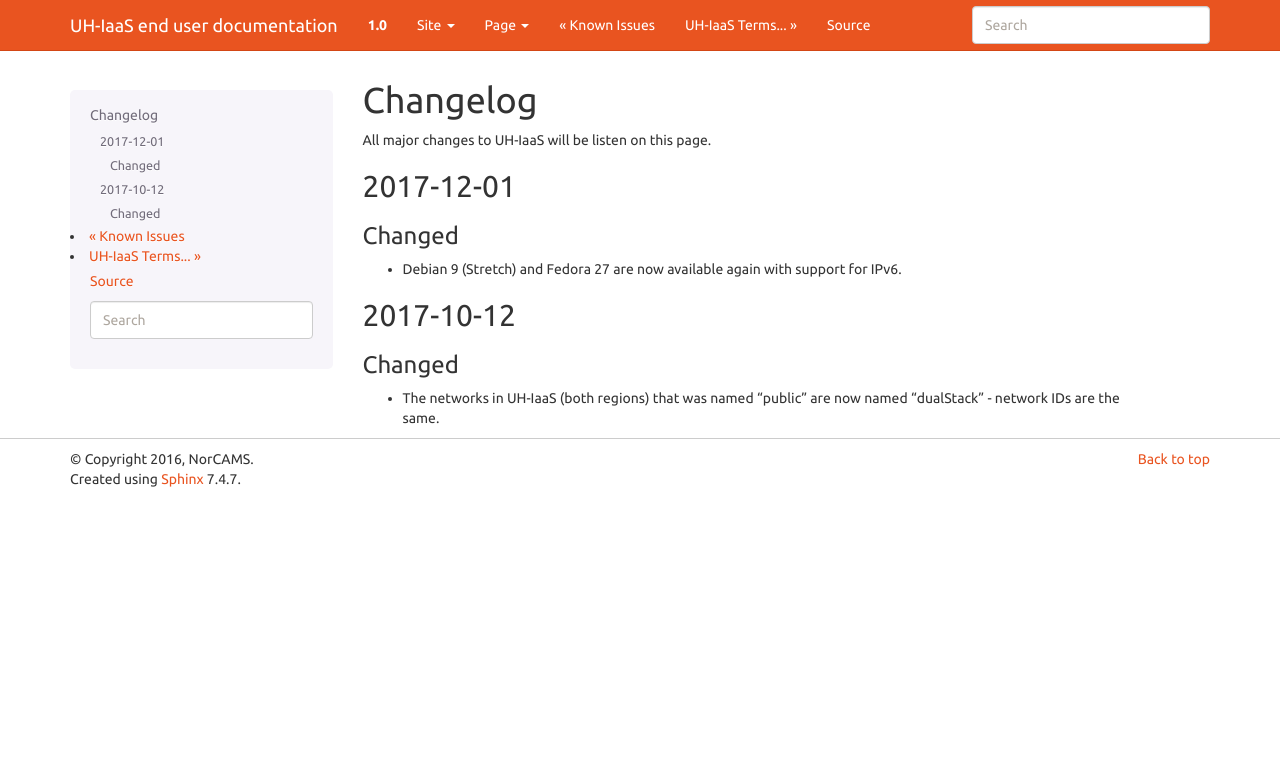
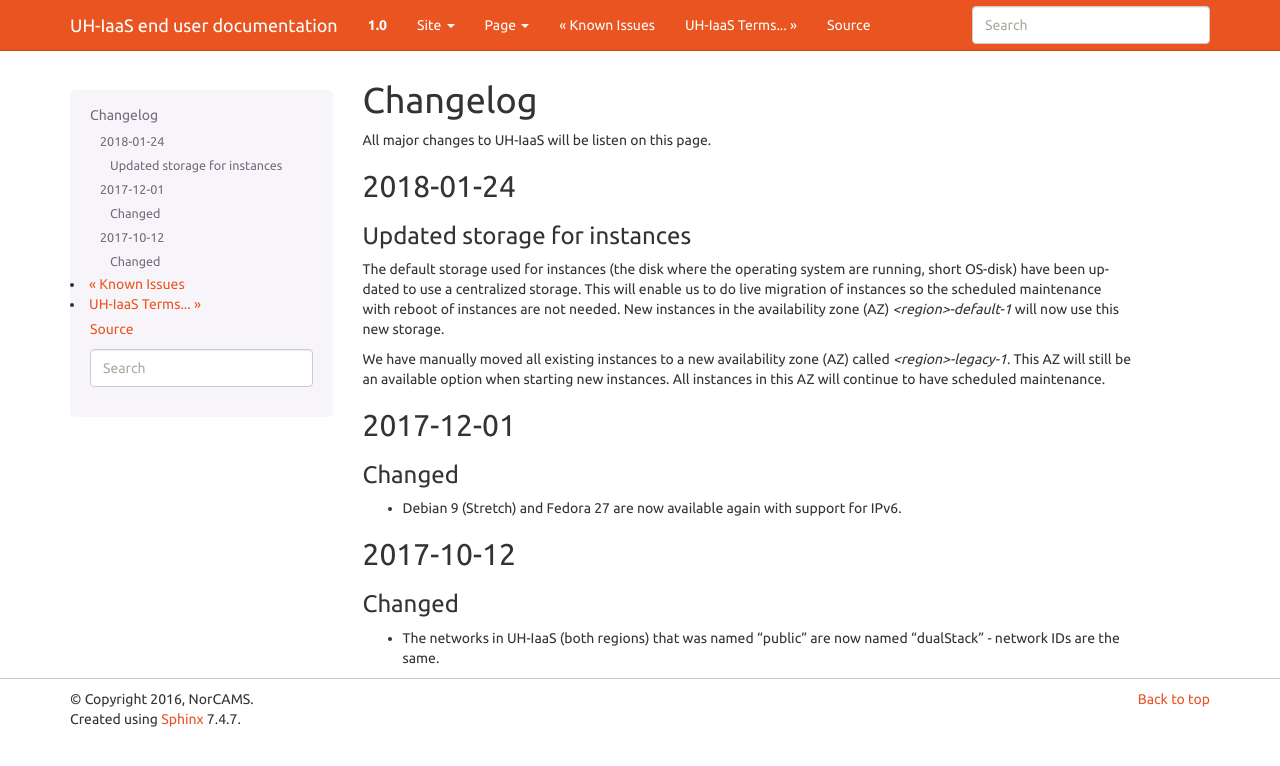
Before and after one commit to norcams/docs-enduser, a Sphinx documentation site: the page built from docs/changelog.rst, in a window 1280 px wide. Shown: the top 766 px of the page. Built offline with Sphinx 7.4.7, drawn with Linux system fonts in a browser that asks for light colours.

Commit message:
Added central storage to changelog

```diff
--- a/docs/changelog.rst
+++ b/docs/changelog.rst
@@ -3,6 +3,23 @@ Changelog
 =========
 
 All major changes to UH-IaaS will be listen on this page.
+
+2018-01-24
+==========
+
+Updated storage for instances
+-----------------------------
+
+The default storage used for instances (the disk where the operating system are
+running, short OS-disk) have been updated to use a centralized storage. This will
+enable us to do live migration of instances so the scheduled maintenance with
+reboot of instances are not needed. New instances in the availability zone (AZ)
+`<region>-default-1` will now use this new storage.
+
+We have manually moved all existing instances to a new availability zone (AZ)
+called `<region>-legacy-1`. This AZ will still be an available option when
+starting new instances. All instances in this AZ will continue to have scheduled
+maintenance.
 
 2017-12-01
 ==========
```
